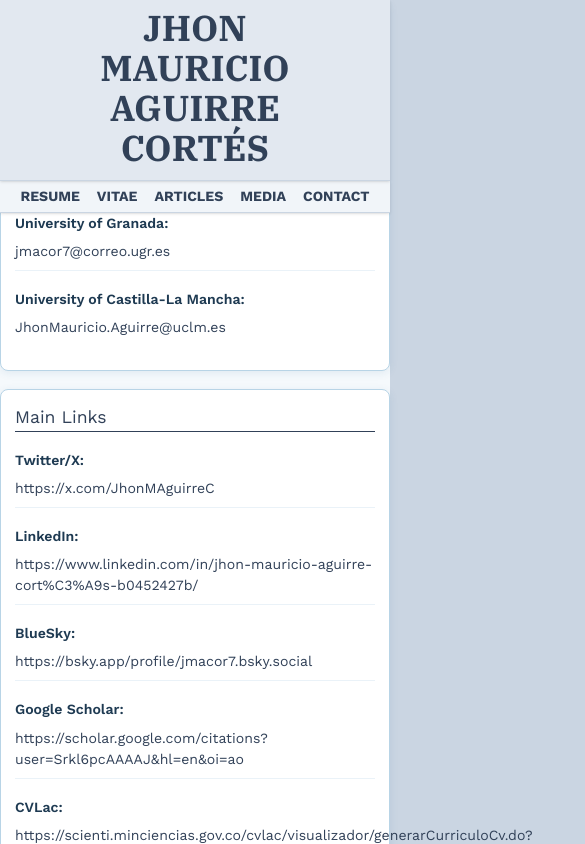
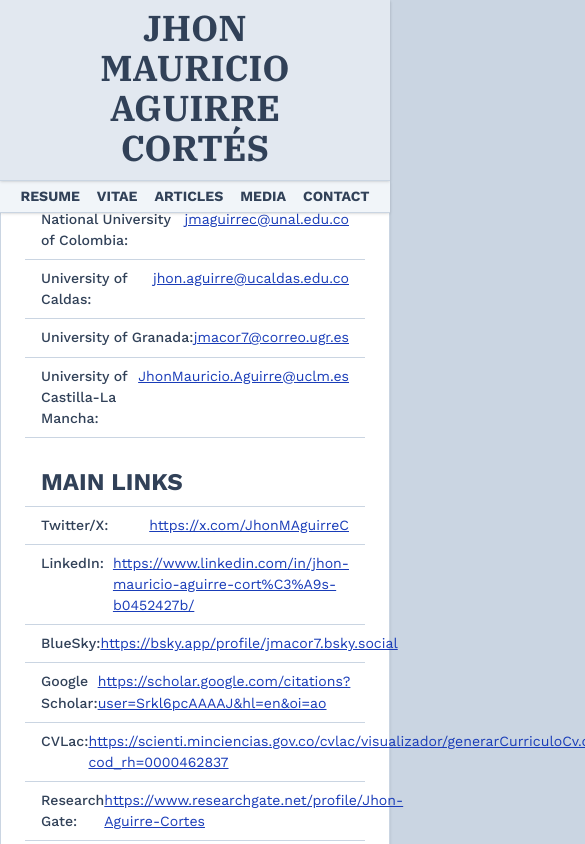
Before and after one commit to Tryncha/cv-jmac, a React (Vite) app: page /contact in a window 390 px wide. Shown: the top 844 px of the page, 585 px wide, since content can reach past the window. Built offline with nearby package versions, Linux system fonts and the light colour scheme; a web font is replaced by a local one.

Commit message:
contact page fixed

```diff
--- a/src/App.tsx
+++ b/src/App.tsx
@@ -5,7 +5,7 @@ import Resume from './pages/Profile';
 import Articles from './pages/Articles';
 import Media from './pages/Media';
 import Memories from './pages/Memories/Memories';
-import Contact from './pages/Contact/Contact';
+import Contact from './pages/Contact';
 import NotFound from './pages/NotFound/NotFound';
 import Footer from './overlay/Footer';
 
--- a/src/index.css
+++ b/src/index.css
@@ -140,28 +140,6 @@ a:hover {
   color: #0d47a1;
 } */
 
-.u-emailInfo {
-  display: flex;
-  flex-wrap: wrap;
-  margin-block: 10px;
-}
-
-.u-citationNote {
-  display: flex;
-  flex-direction: column;
-  gap: 4px;
-  margin-top: 12px;
-  padding: 12px;
-  background-color: #e3f2fd;
-  border-left: 3px solid #1976d2;
-  font-size: 0.85rem;
-  color: var(--body--secondary-fontColor);
-}
-
-.u-italicText {
-  font-style: italic;
-}
-
 .u-textAnimatedGradient {
   background: linear-gradient(90deg, #d4af37, #b8860b);
   background-clip: text;
--- /dev/null
+++ b/src/pages/Contact.tsx
@@ -0,0 +1,74 @@
+import useSettings from '../hooks/useSettings';
+import aboutInfoData from '../data/aboutInfo.json';
+import contactData from '../data/contact.json';
+import Section from '../components/Section';
+
+const aboutInfo = aboutInfoData;
+const contact = contactData;
+
+const contactTranslation = {
+  es: {
+    sendMailTitle: 'Enviar un correo',
+    mainLinksTitle: 'Enlaces principales'
+  },
+  en: {
+    sendMailTitle: 'Send mail',
+    mainLinksTitle: 'Main Links'
+  }
+};
+
+const Contact = () => {
+  const { settings } = useSettings();
+  const { language } = settings;
+
+  const EMAIL_SUBJECT = 'Consulta';
+
+  return (
+    <main className="z-10 flex min-h-screen flex-col gap-5 border-x border-slate-300 bg-white px-6 pt-40 pb-15 shadow-sm xl:mx-20 xl:px-15 xl:pt-46">
+      <Section title={contactTranslation[language].sendMailTitle}>
+        {aboutInfo[language].email.map((email) => (
+          <>
+            <div
+              key={email.id}
+              className="mx-4 flex"
+            >
+              <div className="w-100 font-medium">{email.institutionName}: </div>
+              <a
+                href={`https://mail.google.com/mail/?view=cm&fs=1&to=${email.address}&su=${EMAIL_SUBJECT}`}
+                target="_blank"
+                rel="noopener noreferrer"
+                className="text-blue-800 underline transition-colors hover:text-blue-600"
+              >
+                {email.address}
+              </a>
+            </div>
+            <hr className="my-2 border-slate-300" />
+          </>
+        ))}
+      </Section>
+      <Section title={contactTranslation[language].mainLinksTitle}>
+        {contact.map((cont) => (
+          <>
+            <div
+              key={cont.id}
+              className="mx-4 flex"
+            >
+              <div className="w-100 font-medium">{cont.name}: </div>
+              <a
+                href={cont.link}
+                target="_blank"
+                rel="noopener noreferrer"
+                className="text-blue-800 underline transition-colors hover:text-blue-600"
+              >
+                {cont.link}
+              </a>
+            </div>
+            <hr className="my-2 border-slate-300" />
+          </>
+        ))}
+      </Section>
+    </main>
+  );
+};
+
+export default Contact;
--- a/src/pages/Contact/Contact.css
+++ /dev/null
@@ -1,99 +0,0 @@
-.Contact {
-  min-height: 100vh;
-  display: flex;
-  flex-direction: column;
-  gap: 40px;
-  background-color: var(--Home-backgroundColor);
-  padding: 200px 70px 120px;
-  border-inline: 1px solid var(--body-borderColor);
-  margin: 0 min(200px, 12%);
-}
-
-.Contact section {
-  background-color: #ffffff;
-  padding: 25px 25px 10px;
-  border-radius: 8px;
-  border: 1px solid var(--body-borderColor);
-  box-shadow: 0 2px 8px rgba(42, 98, 143, 0.1);
-}
-
-.Contact strong {
-  width: 400px;
-  display: inline-block;
-  font-weight: 600;
-  color: var(--body--main-fontColor);
-}
-
-.Contact .u-emailInfo {
-  padding: 8px 0;
-  border-bottom: 1px solid rgba(184, 212, 230, 0.3);
-}
-
-.Contact .u-emailInfo:last-child {
-  border-bottom: none;
-}
-
-@media screen and (max-width: 1280px) {
-  .Contact {
-    padding: calc(var(--Header-height) + 50px) 60px 100px;
-    margin: 0 min(150px, 10%);
-    gap: 35px;
-  }
-}
-
-@media screen and (max-width: 1024px) {
-  .Contact {
-    padding: calc(var(--Header-height) + 40px) 50px 90px;
-    margin: 0 min(80px, 5%);
-    gap: 30px;
-  }
-
-  .Contact section {
-    padding: 20px;
-  }
-}
-
-@media screen and (max-width: 768px) {
-  .Contact {
-    padding: calc(var(--Header-height) + 80px) 40px 80px;
-    margin: 0;
-    gap: 25px;
-    border-inline: none;
-  }
-
-  .Contact section {
-    padding: 18px;
-  }
-
-  .Contact strong {
-    min-width: 150px;
-  }
-}
-
-@media screen and (max-width: 576px) {
-  .Contact {
-    padding: calc(var(--Header-height) + 60px) 25px 70px;
-    gap: 20px;
-  }
-
-  .Contact section {
-    padding: 16px;
-  }
-
-  .Contact strong {
-    min-width: auto;
-    display: block;
-    margin-bottom: 4px;
-  }
-}
-
-@media screen and (max-width: 480px) {
-  .Contact {
-    padding: calc(var(--Header-height) + 40px) 20px 60px;
-    gap: 18px;
-  }
-
-  .Contact section {
-    padding: 14px;
-  }
-}
--- a/src/pages/Contact/Contact.tsx
+++ /dev/null
@@ -1,70 +0,0 @@
-import useSettings from '../../hooks/useSettings';
-import './Contact.css';
-import aboutInfoData from '../../data/aboutInfo.json';
-import contactData from '../../data/contact.json';
-
-const aboutInfo = aboutInfoData;
-const contact = contactData;
-
-const contactTranslation = {
-  es: {
-    sendMailTitle: 'Enviar un correo',
-    mainLinksTitle: 'Enlaces principales'
-  },
-  en: {
-    sendMailTitle: 'Send mail',
-    mainLinksTitle: 'Main Links'
-  }
-};
-
-const Contact = () => {
-  const { settings } = useSettings();
-  const { language } = settings;
-
-  const EMAIL_SUBJECT = 'Consulta';
-
-  return (
-    <main className="Contact">
-      <section>
-        <h2 className="u-vitaeSubtitle">{contactTranslation[language].sendMailTitle}</h2>
-        <hr />
-        {aboutInfo[language].email.map((email) => (
-          <div
-            key={email.id}
-            className="u-emailInfo"
-          >
-            <strong>{email.institutionName}: </strong>
-            <a
-              href={`https://mail.google.com/mail/?view=cm&fs=1&to=${email.address}&su=${EMAIL_SUBJECT}`}
-              target="_blank"
-              rel="noopener noreferrer"
-            >
-              {email.address}
-            </a>
-          </div>
-        ))}
-      </section>
-      <section>
-        <h2 className="u-vitaeSubtitle">{contactTranslation[language].mainLinksTitle}</h2>
-        <hr />
-        {contact.map((cont) => (
-          <div
-            key={cont.id}
-            className="u-emailInfo"
-          >
-            <strong>{cont.name}: </strong>
-            <a
-              href={cont.link}
-              target="_blank"
-              rel="noopener noreferrer"
-            >
-              {cont.link}
-            </a>
-          </div>
-        ))}
-      </section>
-    </main>
-  );
-};
-
-export default Contact;
```
